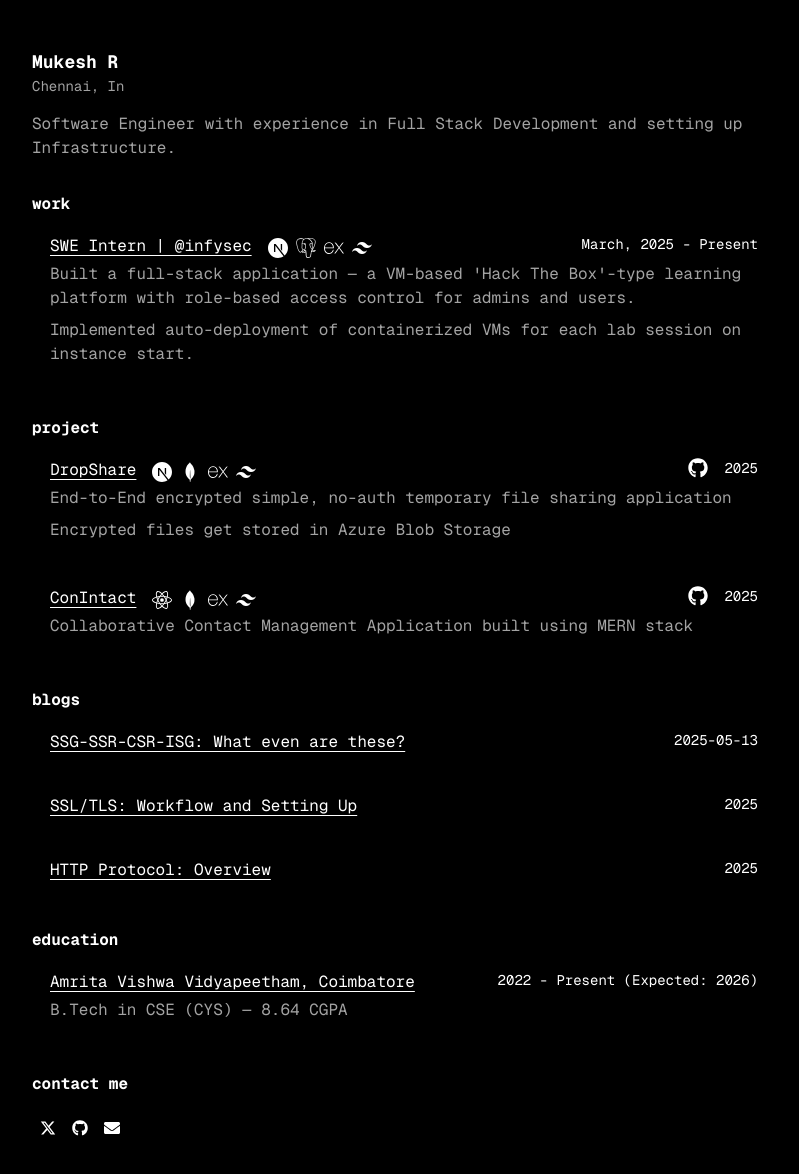
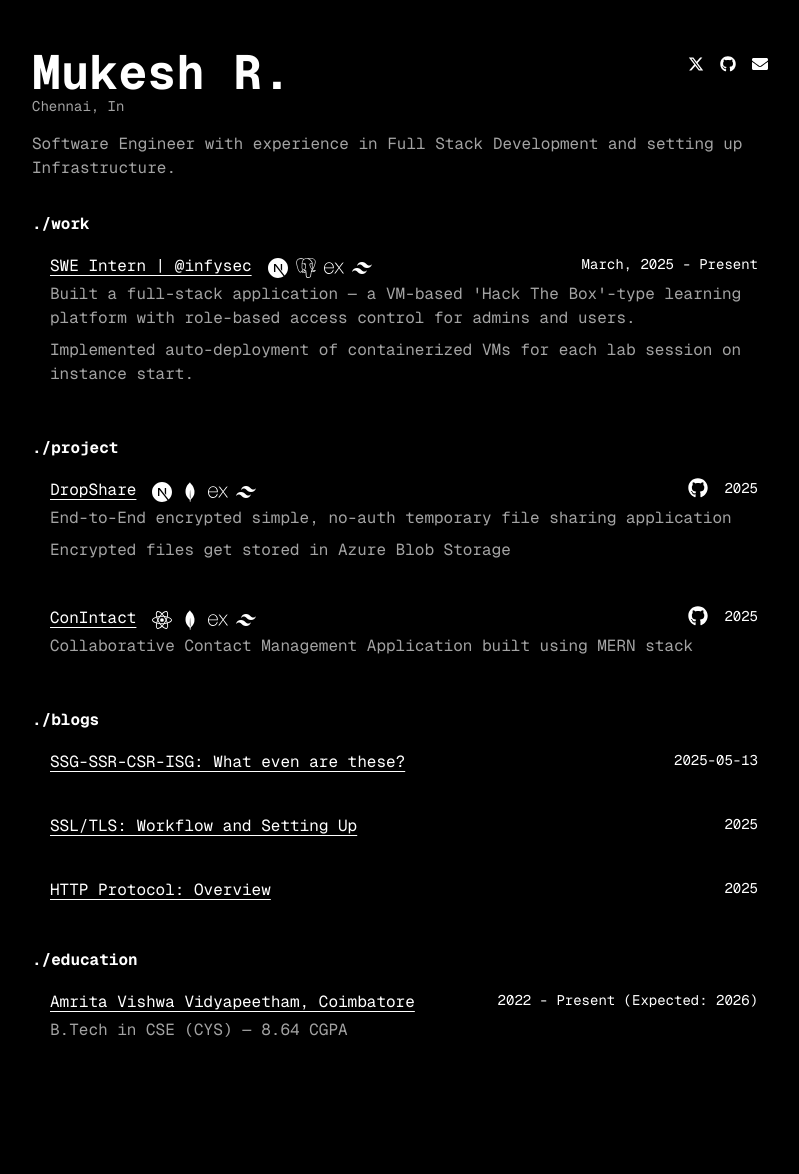
Before and after one commit to mukesher4/portfolio, a Next.js app: page / in a window 1280 px wide. Shown: the top 1174 px of the page, without its empty margins (240-1039 px from the left). After the commit the page ends 1140 px from the top, so only its background shows below. Built offline with nearby package versions, Linux system fonts and the light colour scheme.

Commit message:
feat: upped font size of name; socials on top

```diff
--- a/src/app/page.tsx
+++ b/src/app/page.tsx
@@ -35,9 +35,14 @@ export default async function Home() {
             height={100}
           /> */}
           <div className="flex flex-col gap-4">
-            <div className="flex flex-col">
-              <span className="font-bold text-lg">{NAME}</span>
-              <span className="text-sm text-neutral-400">{LOCATION}</span>
+            <div className="flex justify-between">
+              <div className="flex flex-col">
+                <span className="font-bold text-5xl">{NAME}</span>
+                <span className="text-sm text-neutral-400">{LOCATION}</span>
+              </div>
+              <div>
+              <ContactMe x={true} github={true} email={true} />
+              </div>
             </div>
             <div className="text-neutral-400">
               {DESCRIPTION}
@@ -61,7 +66,7 @@ export default async function Home() {
         </div>
       </main>
       <footer>
-        <ContactMe x={true} github={true} email={true} />
+
       </footer>
     </>
   );
--- a/src/components/ContactMe.tsx
+++ b/src/components/ContactMe.tsx
@@ -17,8 +17,7 @@ export default function ContactMe({
 }) {
     return (
         <>
-        <div className="font-bold pb-6">{'contact me'}</div>
-            <div className="pl-2 flex flex-row gap-4">
+            <div className="pl-2 flex flex-row gap-4 pt-2">
                 {x ? (
                     <a href={X}>
                         <FaXTwitter />
--- a/src/components/WorkItem.tsx
+++ b/src/components/WorkItem.tsx
@@ -18,7 +18,7 @@ export default function WorkItem({
 ) {
     return (
         <div className="flex flex-col gap-2">
-            <div className="font-bold">{workTitle}</div>
+            <div className="font-bold">./{workTitle}</div>
             <div className="flex flex-col pl-2 gap-4">
                 {workObject.map((wo, idx) => (
                     <div key={idx}>
--- a/src/utils/user.ts
+++ b/src/utils/user.ts
@@ -1,4 +1,4 @@
-export const NAME="Mukesh R"
+export const NAME="Mukesh R."
 export const LOCATION="Chennai, In"
 export const DESCRIPTION="Software Engineer with experience in Full Stack Development and setting up Infrastructure."
 export const GH="https://github.com/mukesher4/"
```
